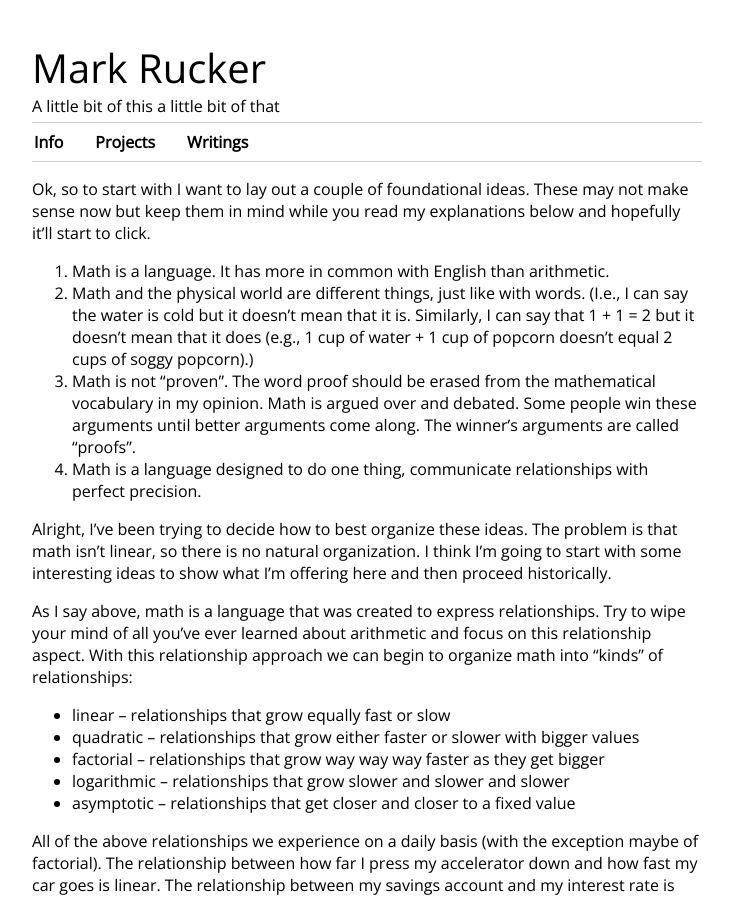
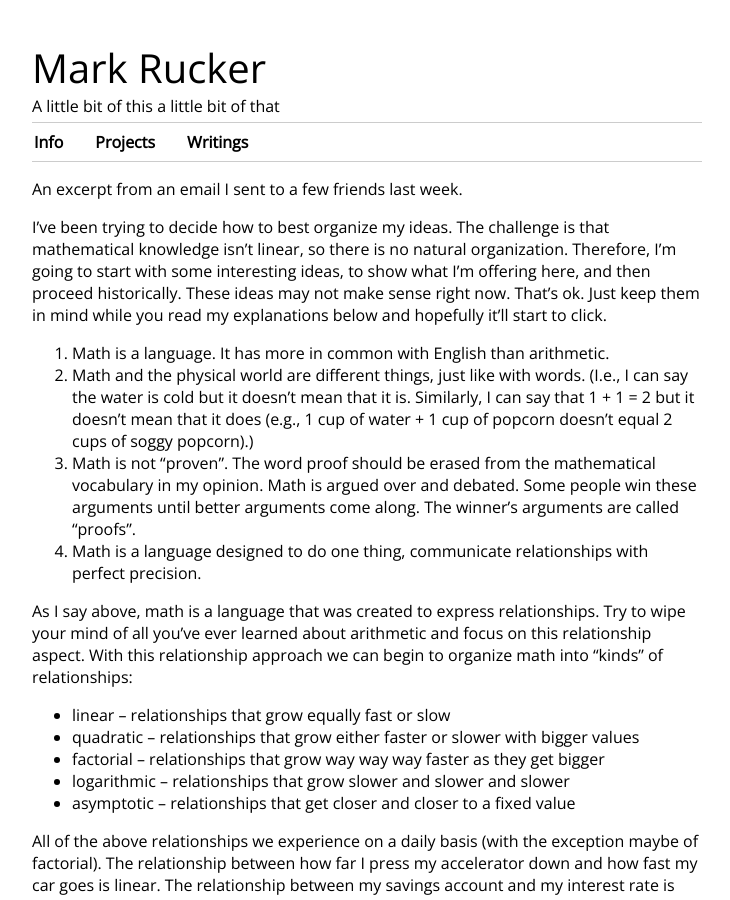
Before and after one commit to mrucker/mrucker.github.io, a Jekyll site: the page built from _posts/2016-10-20-relationship-advice.md, in a window 1280 px wide and 900 px high. Shown: the whole window, without its empty margins (273-1003 px from the left). Built offline with Jekyll 4.4.1, drawn with Linux system fonts in a browser that asks for light colours; nearby versions of some CDN libraries; some of the changed text lies outside the part shown.

Commit message:
Copy Editing

```diff
--- a/_posts/2016-10-20-relationship-advice.md
+++ b/_posts/2016-10-20-relationship-advice.md
@@ -1,14 +1,15 @@
 ---
 layout: post
 ---
-Ok, so to start with I want to lay out a couple of foundational ideas. These may not make sense now but keep them in mind while you read my explanations below and hopefully it'll start to click.
+An excerpt from an email I sent to a few friends last week.
+
+I've been trying to decide how to best organize my ideas. The challenge is that mathematical knowledge isn't linear, so there is no natural organization. Therefore, I'm going to start with some interesting ideas, to show what I'm offering here, and then proceed historically. These ideas may not make sense right now. That's ok. Just keep them in mind while you read my explanations below and hopefully it'll start to click.
 
 1. Math is a language. It has more in common with English than arithmetic.
 2. Math and the physical world are different things, just like with words. (I.e., I can say the water is cold but it doesn't mean that it is. Similarly, I can say that 1 + 1 = 2 but it doesn't mean that it does (e.g., 1 cup of water + 1 cup of popcorn doesn't equal 2 cups of soggy popcorn).)
 3. Math is not "proven". The word proof should be erased from the mathematical vocabulary in my opinion. Math is argued over and debated. Some people win these arguments until better arguments come along. The winner's arguments are called "proofs".
 4. Math is a language designed to do one thing, communicate relationships with perfect precision.
 
-Alright, I've been trying to decide how to best organize these ideas. The problem is that math isn't linear, so there is no natural organization. I think I'm going to start with some interesting ideas to show what I'm offering here and then proceed historically.
 
 As I say above, math is a language that was created to express relationships. Try to wipe your mind of all you've ever learned about arithmetic and focus on this relationship aspect. With this relationship approach we can begin to organize math into "kinds" of relationships:
 
@@ -43,6 +44,6 @@ When a mathematician says they have "proven" something, 9 times out of 10 what t
 
 These properties of Axioms are the bedrock for why mathematical knowledge continues to advance. Math can, with moderate ease in relation to its complexity, be passed on to new generations and new generations can add to it with confidence that they are actually improving things.
 
-Well there you go. A basic introduction to axioms. An interesting application of Axioms is the Turing Machine (if you've ever heard of it). When people say Alan Turing created computers what they really mean is he discovered the seven axioms that define all computers (seen here). That's it, just seven. Every computer that you have in your house from your thermostat to your smartphone to your laptop is equivalent to Turing's seven axioms.
+Well there you go. A basic introduction to axioms. An interesting application of Axioms is the Turing Machine (if you've ever heard of it). When people say Alan Turing created computers what they really mean is he discovered the seven axioms that define all computers (seen [here](https://en.wikipedia.org/wiki/Turing_machine#Formal_definition)). That's it, just seven. Every computer that you have in your house from your thermostat to your smartphone to your laptop is equivalent to Turing's seven axioms.
 
 I'll stop there. Next time I'll link Axioms to Algebra (again without any arithmetic). Then after that I'll go to convergence, which in my opinion is one of the most powerful and simple ideas in math. I tried really hard to keep this accessible to people without advanced mathematics education. For those of you who read it, I'd love to hear what parts you think are too technical and wordy.
```
